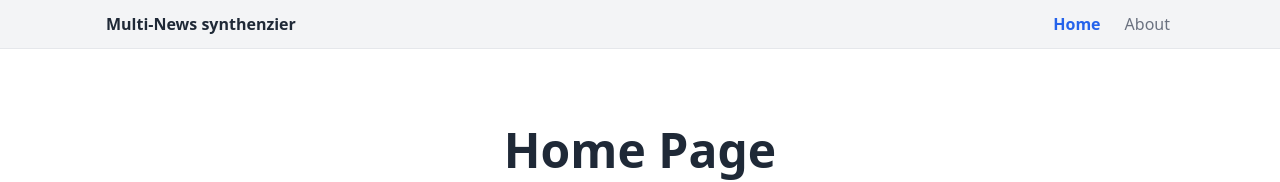
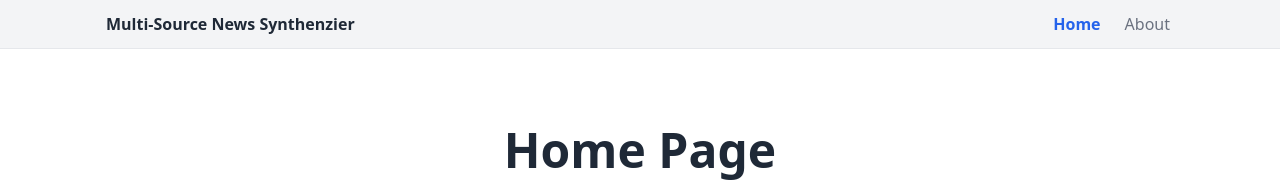
Before and after one commit to adamhofer11/Capstone, a plain HTML site: page frontend/index.html in a window 1280 px wide. Shown: the top 182 px of the page. Drawn offline with Linux system fonts and the light colour scheme.

Commit message:
Grammer Changes

```diff
--- a/frontend/index.html
+++ b/frontend/index.html
@@ -3,13 +3,13 @@
   <head>
     <meta charset="utf-8">
     <meta name="viewport" content="width=device-width, initial-scale=1">
-    <title>Home | Multi-News synthenzier</title>
+    <title>Home | Multi-Source News Synthenzier</title>
     <link rel="stylesheet" href="style.css">
   </head>
   <body>
     <header class="site-header">
       <nav class="nav" aria-label="Primary">
-        <a class="brand" href="#">Multi-News synthenzier</a>
+        <a class="brand" href="#">Multi-Source News Synthenzier</a>
         <button class="nav-toggle" aria-expanded="false" aria-controls="nav-list" aria-label="Toggle navigation">☰</button>
         <ul id="nav-list" class="nav-list">
           <li><a class="active" aria-current="page" href="#top">Home</a></li>
```
